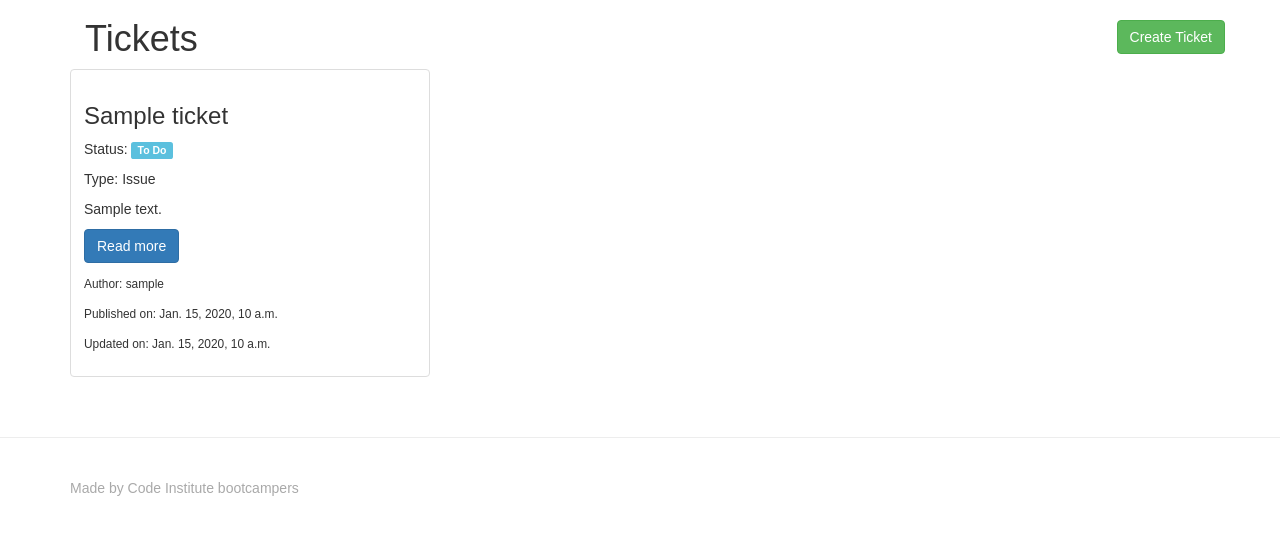
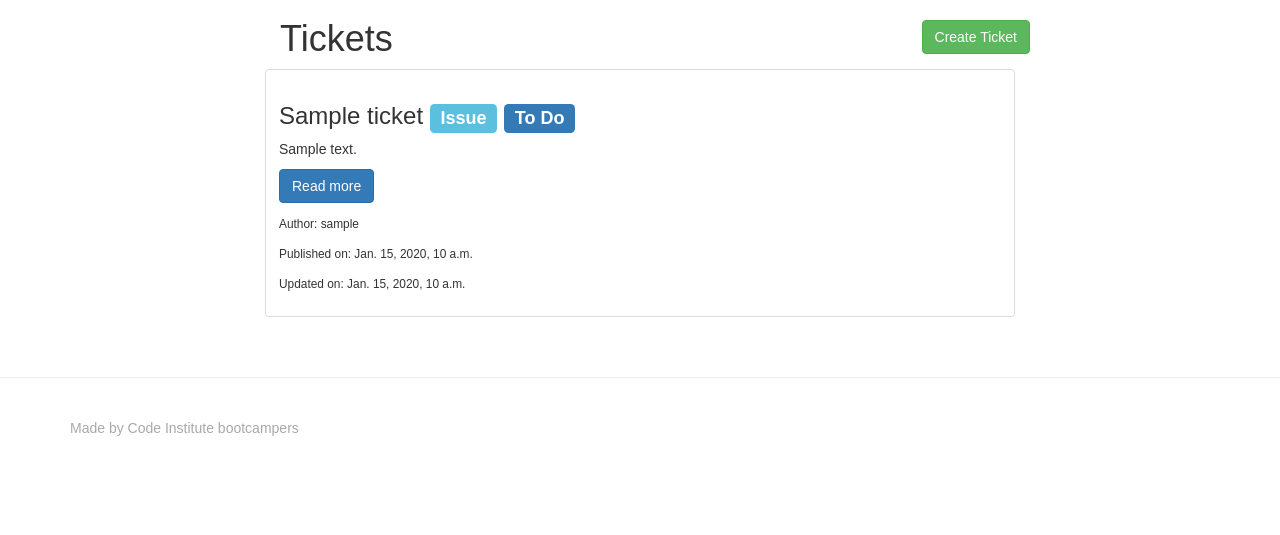
Before and after one commit to leonxx-dev/issue-tracker, a Django app: page /tickets/ in a window 1280 px wide. Shown: the part 51-586 px from the top of the page. Run offline with Django 3.2, Linux system fonts and the light colour scheme; tables that the repository leaves empty hold one stand-in row (values such as "Sample post"); some libraries are stand-ins or nearby versions.

Commit message:
Ticket type getting colourful label

```diff
--- a/issuetracker/settings.py
+++ b/issuetracker/settings.py
@@ -11,7 +11,7 @@ https://docs.djangoproject.com/en/2.2/ref/settings/
 """
 
 import os
-#import env
+import env
 import dj_database_url
 
 # Build paths inside the project like this: os.path.join(BASE_DIR, ...)
--- a/templates/base.html
+++ b/templates/base.html
@@ -65,7 +65,7 @@
                 if (status == "New"){
                     label.classList.add("label", "label-success");
                 }else if (status == "To Do"){
-                    label.classList.add("label", "label-info");
+                    label.classList.add("label", "label-primary");
                 }else if (status == "In Progress"){
                     label.classList.add("label", "label-warning");
                 }else{
@@ -73,6 +73,19 @@
                 }
             }
         });
+        $(document).ready(function(){
+            var getLabel = document.getElementsByClassName("type-color");
+            for (var i = 0; i < getLabel.length; i++) {
+                var type = $(getLabel[i]).first().text();
+                var label = getLabel[i];
+                console.log(type);
+                if (type == "Issue"){
+                    label.classList.add("label", "label-info");
+                }else{
+                    label.classList.add("label", "label-danger");
+                }
+            }
+        });
     </script>
 </body>
 </html>
--- a/tickets/templates/tickets.html
+++ b/tickets/templates/tickets.html
@@ -2,10 +2,10 @@
 {% block content %}
     <div class="container">
         <div class="row">
-            <div class="col-xs-6">
+            <div class="col-xs-6 col-md-4 col-md-offset-2">
                 <h1>Tickets</h1>
             </div>
-            <div class="col-xs-6">
+            <div class="col-xs-6 col-md-4">
                 <a href="{% url 'new_ticket' %}"  class="btn btn-success button-centre-right">Create Ticket</a>
             </div>
         </div>
@@ -14,12 +14,13 @@
     <div class="container">
         <div class="row">
             {% for ticket in tickets %}
-            <div class="col-sm-6 col-md-4">
+            <div class="col-xs-12 col-md-8 col-md-offset-2">
                 <div class="thumbnail">
                     <div class="caption">
-                        <h3>{{ ticket.title }}</h3>
-                        <p><span class="boldtext">Status:</span> <span class="status-color">{{ticket.status}}</span></p>
-                        <p><span class="boldtext">Type:</span> {{ticket.ticket_type}}</p>
+                        <h3>{{ ticket.title }}
+                            <span class="type-color">{{ticket.ticket_type}}</span>
+                            <span class="status-color">{{ticket.status}}</span>
+                        </h3>
                         <p>{{ ticket.content|truncatewords:12 }}</p>
                         <p><a href="{% url 'ticket_detail' ticket.id %}"  class="btn btn-primary">Read more</a></p>
                         <div>
```
